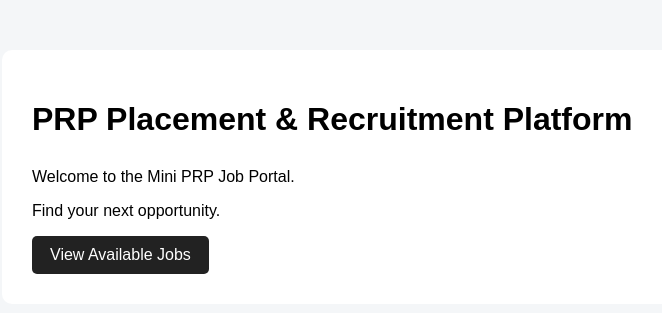
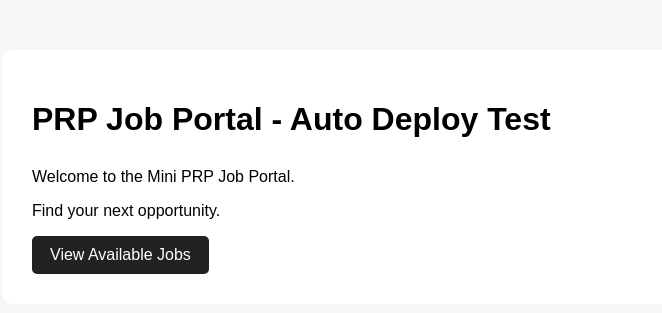
Before and after one commit to Arunvignesh135/prp-job-portal, a Flask app: page / in a window 1280 px wide. Shown: the top 313 px of the page, without its empty margins (160-822 px from the left). Run offline with Flask 3, Linux system fonts and the light colour scheme.

Commit message:
Update index.html

```diff
--- a/templates/index.html
+++ b/templates/index.html
@@ -2,7 +2,7 @@
 <html>
 
 <head>
-    <title>PRP Job Portal - Auto Deploy Test</title>
+    <title>PRP Job Portal </title>
 
     <link
         rel="stylesheet"
@@ -14,7 +14,7 @@
 
 <div class="container">
 
-    <h1>PRP Placement & Recruitment Platform</h1>
+    <h1>PRP Job Portal - Auto Deploy Test</h1>
 
     <p>Welcome to the Mini PRP Job Portal.</p>
 
```
